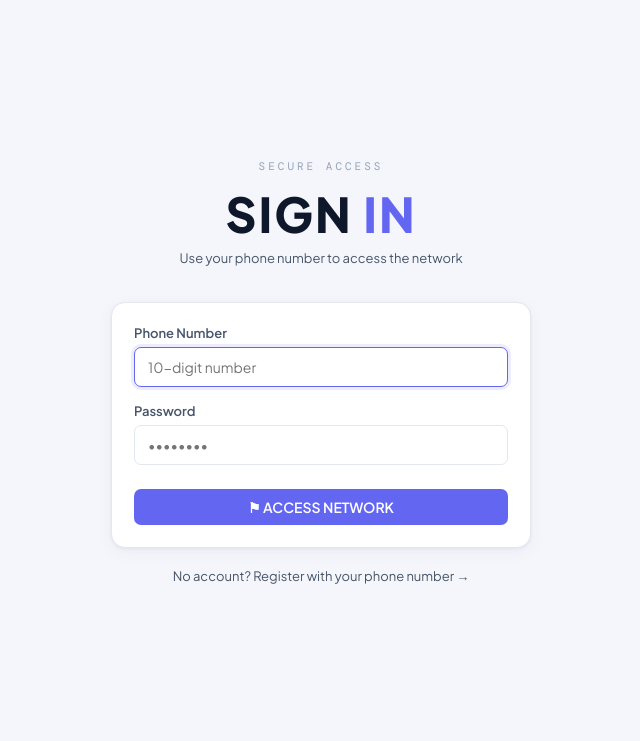
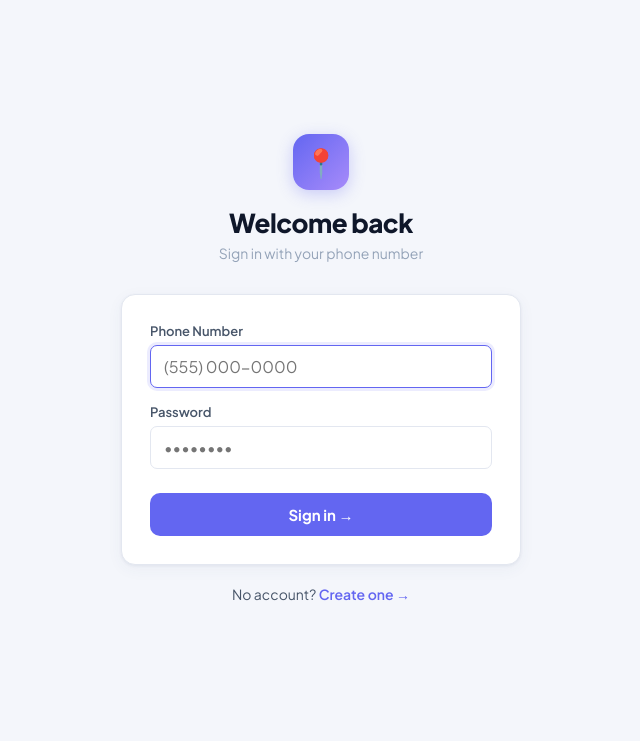
Before and after one commit to G-districts/Werebb, a Flask app: page /login in a window 1280 px wide. Shown: the top 741 px of the page, without its empty margins (319-959 px from the left). Run offline with Flask 3, Linux system fonts and the light colour scheme; data comes from the database, SQL or seed files in the repository.

Commit message:
Update login.html

```diff
--- a/templates/login.html
+++ b/templates/login.html
@@ -1,43 +1,36 @@
 {% extends "base.html" %}
 {% block title %}Sign In — {{ s.app_name }}{% endblock %}
+{% block content %}
+<div style="min-height:calc(100vh - 64px);display:flex;align-items:center;justify-content:center;padding:24px 20px;background:var(--bg);">
+  <div style="width:100%;max-width:400px;">
 
-{% block content %}
-<div style="min-height:calc(100vh - 58px); display:flex; align-items:center; justify-content:center; padding:20px; position:relative; z-index:1;">
-  <div style="width:100%; max-width:420px;">
-    <div style="text-align:center; margin-bottom:36px;">
-      <div style="font-family:var(--mono); font-size:11px; color:var(--text3); letter-spacing:3px; text-transform:uppercase; margin-bottom:10px;">SECURE ACCESS</div>
-      <h1 style="font-family:var(--head); font-size:48px; font-weight:900; text-transform:uppercase; letter-spacing:2px;">
-        Sign <span style="color:var(--accent)">In</span>
-      </h1>
-      <p style="color:var(--text2); font-size:13px; margin-top:6px;">Use your phone number to access the network</p>
+    <!-- Logo -->
+    <div style="text-align:center;margin-bottom:32px;">
+      <div style="width:56px;height:56px;border-radius:16px;background:linear-gradient(135deg,#6366f1,#a78bfa);display:flex;align-items:center;justify-content:center;font-size:28px;margin:0 auto 16px;box-shadow:0 4px 16px rgba(99,102,241,.3);">📍</div>
+      <h1 style="font-size:26px;font-weight:800;letter-spacing:-.5px;">Welcome back</h1>
+      <p style="color:var(--text3);font-size:14px;margin-top:5px;">Sign in with your phone number</p>
     </div>
 
-    {% if msg %}
-    <div class="success-msg">{{ msg }}</div>
-    {% endif %}
-    {% if error %}
-    <div class="error-msg">{{ error }}</div>
-    {% endif %}
+    {% if msg %}<div class="success-msg">{{ msg }}</div>{% endif %}
+    {% if error %}<div class="error-msg">{{ error }}</div>{% endif %}
 
-    <div class="card">
-      <form method="POST" action="/login">
+    <div class="card" style="padding:28px;">
+      <form method="POST">
         <div class="form-group">
           <label>Phone Number</label>
-          <input type="tel" name="phone" placeholder="10-digit number" autocomplete="tel" required autofocus>
+          <input type="tel" name="phone" placeholder="(555) 000-0000" autocomplete="tel" autofocus required style="font-size:16px;">
         </div>
         <div class="form-group">
           <label>Password</label>
-          <input type="password" name="password" placeholder="••••••••" autocomplete="current-password" required>
+          <input type="password" name="password" placeholder="••••••••" autocomplete="current-password" required style="font-size:16px;">
         </div>
-        <button type="submit" class="btn btn-primary btn-block" style="margin-top:8px;">
-          ⚑ ACCESS NETWORK
-        </button>
+        <button type="submit" class="btn btn-primary btn-block btn-lg" style="margin-top:8px;">Sign in →</button>
       </form>
     </div>
 
     {% if s.allow_registration == '1' %}
-    <p style="text-align:center; margin-top:20px; font-size:13px; color:var(--text2);">
-      No account? <a href="/register" style="color:var(--accent2); text-decoration:none;">Register with your phone number →</a>
+    <p style="text-align:center;margin-top:20px;font-size:14px;color:var(--text2);">
+      No account? <a href="/register" style="color:var(--accent);font-weight:600;text-decoration:none;">Create one →</a>
     </p>
     {% endif %}
   </div>
```
